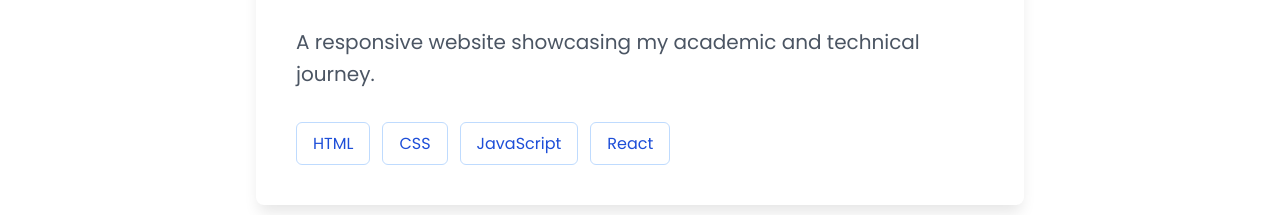
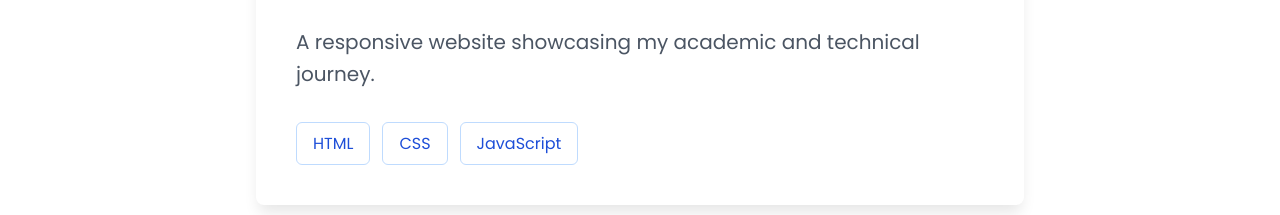
Before and after one commit to kannukothe/Personal-Portfolio, a plain HTML site: page index.html in a window 1280 px wide. Shown: the part 2980-3195 px from the top of the page. Drawn offline with Linux system fonts and the light colour scheme.

Commit message:
index.html

```diff
--- a/index.html
+++ b/index.html
@@ -214,7 +214,6 @@
                             <span class="tag">HTML</span>
                             <span class="tag">CSS</span>
                             <span class="tag">JavaScript</span>
-                            <span class="tag">React</span>
                         </div>
                     </div>
                 </div>
```
